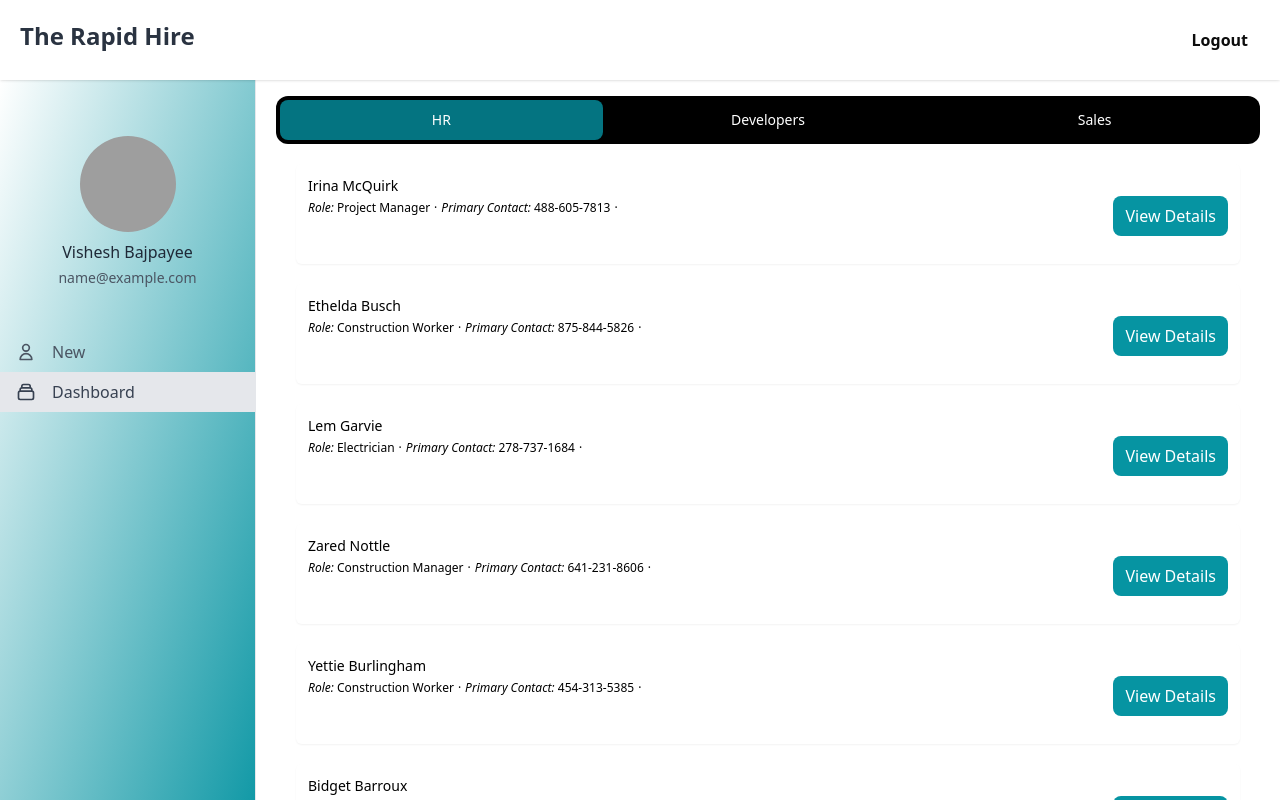
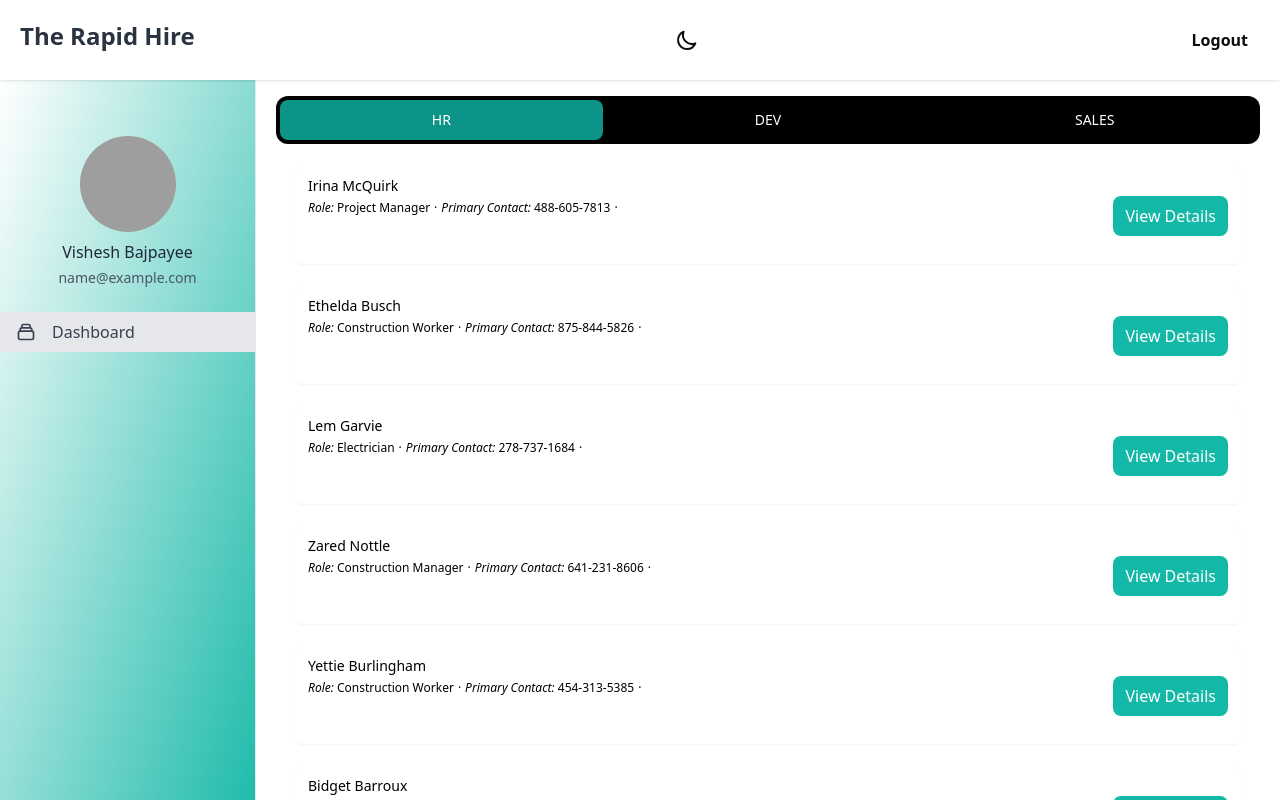
Before and after one commit to vishesh-baj/trh-family-app, a React (Create React App) app: page / in a window 1280 px wide. Both pictures are taken after typing "name@example.com", "Sample123" into the empty fields and a click on the button "Sign in". Shown: the top 800 px of the page. Built offline with nearby package versions, Linux system fonts and the light colour scheme; grey boxes are pictures that could not be loaded.

Commit message:
removed new tab and added selectedUser action to store for creating user tab

```diff
--- a/src/App.js
+++ b/src/App.js
@@ -9,6 +9,7 @@ import Navbar from "./components/Navbar";
 import Footer from "./components/Footer";
 import Form from "./components/Form";
 import { Provider } from "react-redux";
+import UserDetails from "./pages/UserDetails";
 
 const App = () => {
   return (
@@ -21,7 +22,8 @@ const App = () => {
           <Routes>
             <Route path="/" element={<LandingPage />} />
             <Route path="/dashboard" element={<Dashboard />} />
-            <Route path="/new-entry" element={<Form />} />
+            {/* <Route path="/new-entry" element={<Form />} /> */}
+            <Route path="/user/1" element={<UserDetails />} />
             <Route path="*" element={<ErrorPage />} />
           </Routes>
 
--- a/src/app/store.js
+++ b/src/app/store.js
@@ -1,9 +1,14 @@
 import { configureStore } from "@reduxjs/toolkit";
 import userSlice from "../features/user/UserSlice";
-
+import DarkModeSlice from "../features/user/DarkMode";
+import UserDataSlice from "../features/user/UserDataSlice";
+import SelectedUserSlice from "../features/user/SelectedUserSlice";
 const store = configureStore({
   reducer: {
     userLogged: userSlice,
+    darkmode: DarkModeSlice,
+    userData: UserDataSlice,
+    selectedUser: SelectedUserSlice,
   },
 });
 
--- a/src/components/Navbar.jsx
+++ b/src/components/Navbar.jsx
@@ -1,9 +1,11 @@
 import React from "react";
 import { useSelector, useDispatch } from "react-redux";
 import { Link } from "react-router-dom";
+import { triggerDarkMode } from "../features/user/DarkMode";
 import { logout } from "../features/user/UserSlice";
 const Navbar = () => {
   const userLogged = useSelector((state) => state.userLogged.length);
+  const darkMode = useSelector((state) => state.darkMode);
   const dispatch = useDispatch();
 
   return (
@@ -20,9 +22,28 @@ const Navbar = () => {
             </a>
           </div>
 
+          {/* MOON SVG */}
+          <svg
+            onClick={() => {
+              dispatch(triggerDarkMode());
+            }}
+            xmlns="http://www.w3.org/2000/svg"
+            className="h-8  w-8 pt-2 dark:text-white  cursor-pointer hover:text-teal-500"
+            fill="none"
+            viewBox="0 0 24 24"
+            stroke="black"
+            strokeWidth="2"
+          >
+            <path
+              strokeLinecap="round"
+              strokeLinejoin="round"
+              d="M20.354 15.354A9 9 0 018.646 3.646 9.003 9.003 0 0012 21a9.003 9.003 0 008.354-5.646z"
+            />
+          </svg>
+
           {/*  Logout button, handling logging out of the dashboard */}
 
-          <div className="flex ">
+          <div className="flex  justify-between  ">
             {userLogged ? (
               <Link to="/">
                 <button
--- a/src/components/Sidebar.jsx
+++ b/src/components/Sidebar.jsx
@@ -9,19 +9,18 @@ const Sidebar = () => {
   return (
     <React.Fragment>
       {/* Hamburger Menu   */}
-
       <svg
         onClick={() => setIsOpen(!isOpen)}
         xmlns="http://www.w3.org/2000/svg"
-        className="h-8 w-8 absolute ml-5 -mt-8  md:hidden z-40"
+        className="h-8 w-8 absolute ml-5 -mt-8  md:hidden z-40 dark:text-white"
         fill="none"
         viewBox="0 0 24 24"
-        stroke="white"
-        stroke-width="2"
+        stroke="black"
+        strokeWidth="2"
       >
         <path
-          stroke-linecap="round"
-          stroke-linejoin="round"
+          strokeLinecap="round"
+          strokeLinejoin="round"
           d="M4 6h16M4 12h16M4 18h16"
         />
       </svg>
@@ -40,11 +39,11 @@ const Sidebar = () => {
             fill="none"
             viewBox="0 0 24 24"
             stroke="white"
-            stroke-width="2"
+            strokeWidth="2"
           >
             <path
-              stroke-linecap="round"
-              stroke-linejoin="round"
+              strokeLinecap="round"
+              strokeLinejoin="round"
               d="M6 18L18 6M6 6l12 12"
             />
           </svg>
@@ -70,36 +69,7 @@ const Sidebar = () => {
           <div className="flex flex-col justify-between flex-1 mt-6">
             <nav>
               {/* Sidebar links */}
-              <Link to="/new-entry">
-                <a
-                  className="flex items-center px-4 py-2 mt-5 text-gray-600 transition-colors duration-200 transform dark:text-gray-400 hover:bg-gray-200 dark:hover:bg-gray-700 dark:hover:text-gray-200 hover:text-gray-700"
-                  href="/new-entry"
-                >
-                  <svg
-                    className="w-5 h-5"
-                    viewBox="0 0 24 24"
-                    fill="none"
-                    xmlns="http://www.w3.org/2000/svg"
-                  >
-                    <path
-                      d="M16 7C16 9.20914 14.2091 11 12 11C9.79086 11 8 9.20914 8 7C8 4.79086 9.79086 3 12 3C14.2091 3 16 4.79086 16 7Z"
-                      stroke="currentColor"
-                      strokeWidth="2"
-                      strokeLinecap="round"
-                      strokeLinejoin="round"
-                    />
-                    <path
-                      d="M12 14C8.13401 14 5 17.134 5 21H19C19 17.134 15.866 14 12 14Z"
-                      stroke="currentColor"
-                      strokeWidth="2"
-                      strokeLinecap="round"
-                      strokeLinejoin="round"
-                    />
-                  </svg>
 
-                  <span className="mx-4 font-medium">New</span>
-                </a>
-              </Link>
               <Link to="/dashboard">
                 <a
                   className="flex items-center px-4 py-2 text-gray-700 bg-gray-200 dark:bg-gray-700 dark:text-gray-200"
--- a/src/components/Tabs.jsx
+++ b/src/components/Tabs.jsx
@@ -1,24 +1,30 @@
 import { useState } from "react";
 import { Tab } from "@headlessui/react";
-import { rolesHR, rolesDeveloper, rolesSales } from "../db/roles";
+import { Link } from "react-router-dom";
+import { useDispatch, useSelector } from "react-redux";
+import { getSelectedUser } from "../features/user/SelectedUserSlice";
+
 function classNames(...classes) {
   return classes.filter(Boolean).join(" ");
 }
 
 const Tabs = () => {
-  let [categories] = useState({
-    HR: rolesHR,
-    Developers: rolesDeveloper,
-    Sales: rolesSales,
-  });
+  // let [categories] = useState({
+  //   HR: rolesHR,
+  //   Developers: rolesDeveloper,
+  //   Sales: rolesSales,
+  // });
+  const userData = useSelector((state) => state.userData);
+  const [userJSONData, setUserJSONData] = useState(userData);
 
+  const dispatch = useDispatch();
   return (
     <div className="w-auto  px-2 py-10 sm:px-0">
       <Tab.Group>
         {/* _____________________ TAB MENUS */}
 
         <Tab.List className="flex justify-center mx-5  p-1  space-x-1 bg-black  text-white rounded-xl">
-          {Object.keys(categories).map((category) => (
+          {Object.keys(userJSONData).map((category) => (
             <Tab
               key={category}
               className={({ selected }) =>
@@ -30,7 +36,7 @@ const Tabs = () => {
                 )
               }
             >
-              {category}
+              {category.toUpperCase()}
             </Tab>
           ))}
         </Tab.List>
@@ -38,7 +44,7 @@ const Tabs = () => {
         {/* _____________________ TAB PANELS */}
 
         <Tab.Panels className="mt-5 mx-5 px-5">
-          {Object.values(categories).map((posts, idx) => (
+          {Object.values(userJSONData).map((posts, idx) => (
             <Tab.Panel
               key={idx}
               className={classNames(
@@ -48,6 +54,10 @@ const Tabs = () => {
             >
               <ul className="  flex-wrap">
                 {posts.map((post) => (
+                  <Link
+                    onClick={() => dispatch(getSelectedUser(post))}
+                    to={`/user/${post.id}`}
+                  >
                     <li
                       key={post.id}
                       className="relative my-5 shadow-sm hover:shadow-lg hover:bg-gray-100 transition duration-300 hover:scale-105 transform ease-in-out flex-col flex md:flex-row  justify-between px-3 py-3 rounded-md hover:bg-coolGray-100 cursor-pointer"
@@ -75,6 +85,7 @@ const Tabs = () => {
                         </button>
                       </div>
                     </li>
+                  </Link>
                 ))}
               </ul>
             </Tab.Panel>
--- /dev/null
+++ b/src/features/user/DarkMode.js
@@ -0,0 +1,18 @@
+import { createSlice } from "@reduxjs/toolkit";
+
+const initialState = false;
+
+const DarkModeSlice = createSlice({
+  name: "dark-mode",
+  initialState,
+  reducers: {
+    triggerDarkMode: (state) => {
+      state = !state;
+      return state;
+    },
+  },
+});
+
+export const { triggerDarkMode } = DarkModeSlice.actions;
+
+export default DarkModeSlice.reducer;
--- /dev/null
+++ b/src/features/user/SelectedUserSlice.js
@@ -0,0 +1,16 @@
+import { createSlice } from "@reduxjs/toolkit";
+
+const initialState = [];
+
+const SelectedUserSlice = createSlice({
+  name: "selected-user",
+  initialState,
+  reducers: {
+    getSelectedUser: (state, action) => {
+      state.push(action.payload);
+    },
+  },
+});
+
+export const { getSelectedUser } = SelectedUserSlice.actions;
+export default SelectedUserSlice.reducer;
--- /dev/null
+++ b/src/features/user/UserDataSlice.js
@@ -0,0 +1,21 @@
+import { createSlice } from "@reduxjs/toolkit";
+import { rolesDeveloper, rolesHR, rolesSales } from "../../db/roles";
+const initialState = {
+  hr: rolesHR,
+  dev: rolesDeveloper,
+  sales: rolesSales,
+};
+
+const UserDataSlice = createSlice({
+  name: "user/data",
+  initialState,
+  reducers: {
+    getUsers: (state, action) => {
+      state.push(action.payload);
+    },
+  },
+});
+
+export const { getUsers } = UserDataSlice.actions;
+
+export default UserDataSlice.reducer;
--- a/src/features/user/UserSlice.js
+++ b/src/features/user/UserSlice.js
@@ -11,11 +11,9 @@ const userSlice = createSlice({
     logout: (state) => {
       state = [];
     },
-    selectedUser: (state, action) => {
-      state.push(action.payload);
-    },
   },
 });
-export const { getLoginData, selectedUser, logout } = userSlice.actions;
+
+export const { getLoginData, logout } = userSlice.actions;
 
 export default userSlice.reducer;
--- a/src/pages/LandingPage.jsx
+++ b/src/pages/LandingPage.jsx
@@ -1,21 +1,25 @@
-import React, { useState } from "react";
-import { useDispatch } from "react-redux";
+import React, { useState, useEffect } from "react";
+import { useDispatch, useSelector } from "react-redux";
 import { useNavigate } from "react-router-dom";
 import { getLoginData } from "../features/user/UserSlice";
+
 const LandingPage = () => {
   const [userData, setUserData] = useState({
     email: "",
     password: "",
   });
   const dispatch = useDispatch();
+  const darkEnabled = useSelector((state) => state.darkMode);
   const navigate = useNavigate();
 
   // * Handling submit trigger for  form submit
   const handleSubmit = (e) => {
     e.preventDefault();
+
     // ! Validating Form Inputs not yet done
 
-    // * Dispatching to store
+    // * Dispatching to store login details
+
     dispatch(getLoginData(userData));
     navigate("/dashboard");
   };
--- /dev/null
+++ b/src/pages/UserDetails.jsx
@@ -0,0 +1,11 @@
+import React from "react";
+
+const UserDetails = () => {
+  return (
+    <div className="mt-20">
+      <h1>User Details</h1>
+    </div>
+  );
+};
+
+export default UserDetails;
--- a/tailwind.config.js
+++ b/tailwind.config.js
@@ -7,5 +7,4 @@ module.exports = {
     },
     extend: {},
   },
-  plugins: [require("flowbite/plugin")],
 };
```
Lines whose indentation alone changed are shown as unchanged.
